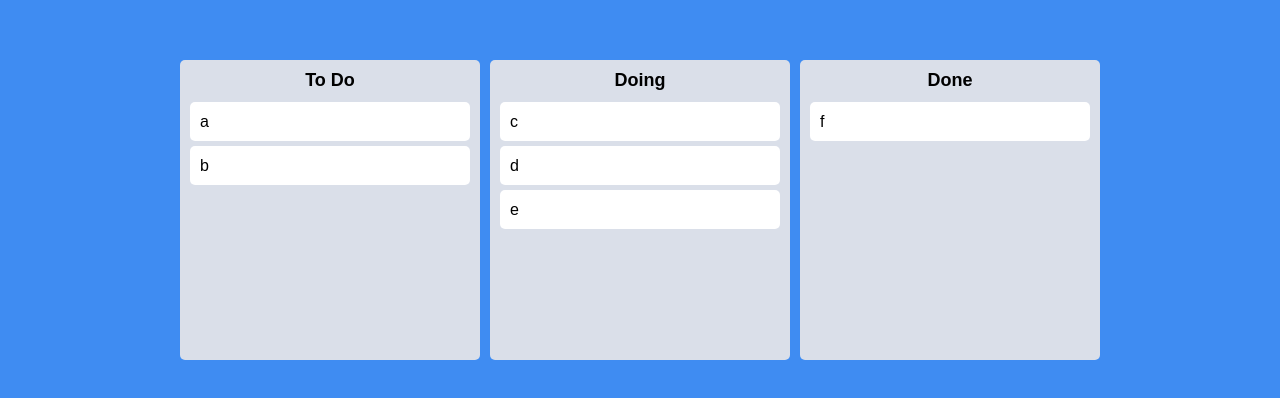
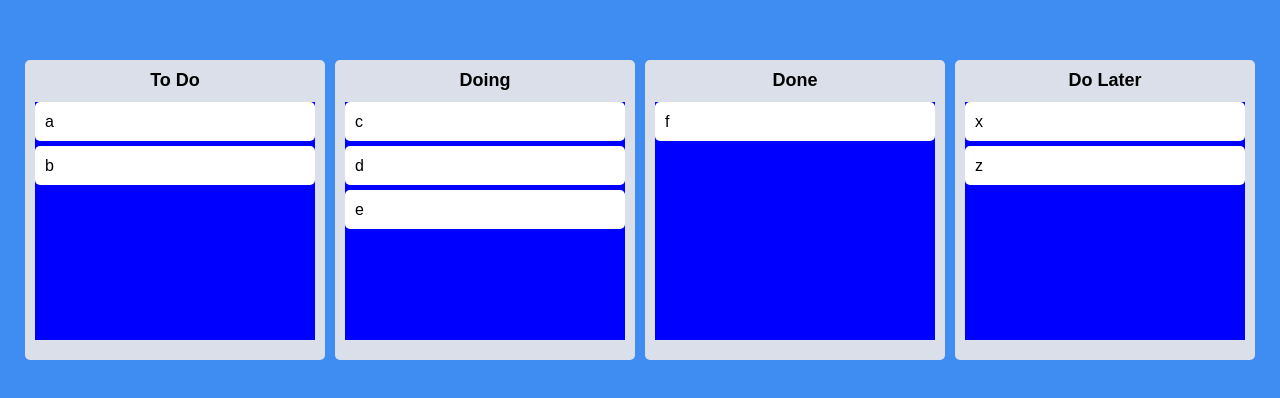
Before and after one commit to YooEuiseonBlog/kanban_board_app, a React (Create React App) app: page / in a window 1280 px wide. Shown: the part 190-588 px from the top of the page. Built offline with nearby package versions, Linux system fonts and the light colour scheme.

Commit message:
cross boards : 보드 간 카드 교환 기능 구현

```diff
--- a/src/App.tsx
+++ b/src/App.tsx
@@ -27,6 +27,7 @@
   const onDragEnd = (info: DropResult) => {
     console.log(info);
     const { destination, draggableId, source } = info;
+    if (!destination) return;
     if (destination?.droppableId === source.droppableId) {
       // same board movement.
       setToDos((allBoards) => {
@@ -37,6 +38,21 @@
         return {
           ...allBoards,
           [source.droppableId]: boardCopy,
+        };
+      });
+    }
+
+    if (destination.droppableId !== source.droppableId) {
+      // cross board movement
+      setToDos((allboards) => {
+        const sourceBoard = [...allboards[source.droppableId]];
+        const destinationBoard = [...allboards[destination.droppableId]];
+        sourceBoard.splice(source.index, 1);
+        destinationBoard.splice(destination?.index, 0, draggableId);
+        return {
+          ...allboards,
+          [source.droppableId]: sourceBoard,
+          [destination.droppableId]: destinationBoard,
         };
       });
     }
--- a/src/Components/Board.tsx
+++ b/src/Components/Board.tsx
@@ -9,6 +9,8 @@
   background-color: ${(props) => props.theme.boardColor};
   border-radius: 5px;
   min-height: 300px;
+  display: flex;
+  flex-direction: column;
 `;
 
 const Title = styled.h2`
@@ -16,6 +18,18 @@
   font-weight: 600;
   margin-bottom: 10px;
   font-size: 18px;
+`;
+
+interface IAreaProps {
+  isDraggingOver: boolean;
+  isDraggingFromThis: boolean;
+}
+
+const Area = styled.div<IAreaProps>`
+  background-color: ${(props) =>
+    props.isDraggingOver ? "pink" : props.isDraggingFromThis ? "red" : "blue"};
+  flex-grow: 1;
+  transition: background-color 0.3s ease-in-out;
 `;
 
 interface IBoardProps {
@@ -28,13 +42,18 @@
     <Wrapper>
       <Title>{boardId}</Title>
       <Droppable droppableId={boardId}>
-        {(provided) => (
-          <div ref={provided.innerRef} {...provided.droppableProps}>
+        {(provided, info) => (
+          <Area
+            isDraggingOver={info.isDraggingOver}
+            isDraggingFromThis={Boolean(info.draggingFromThisWith)}
+            ref={provided.innerRef}
+            {...provided.droppableProps}
+          >
             {toDos.map((toDo, index) => (
               <DraggableCard key={toDo} index={index} toDo={toDo} />
             ))}
             {provided.placeholder}
-          </div>
+          </Area>
         )}
       </Droppable>
     </Wrapper>
--- a/src/atoms.ts
+++ b/src/atoms.ts
@@ -11,5 +11,6 @@
     "To Do": ["a", "b"],
     Doing: ["c", "d", "e"],
     Done: ["f"],
+    "Do Later": ["x", "z"],
   },
 });
```
